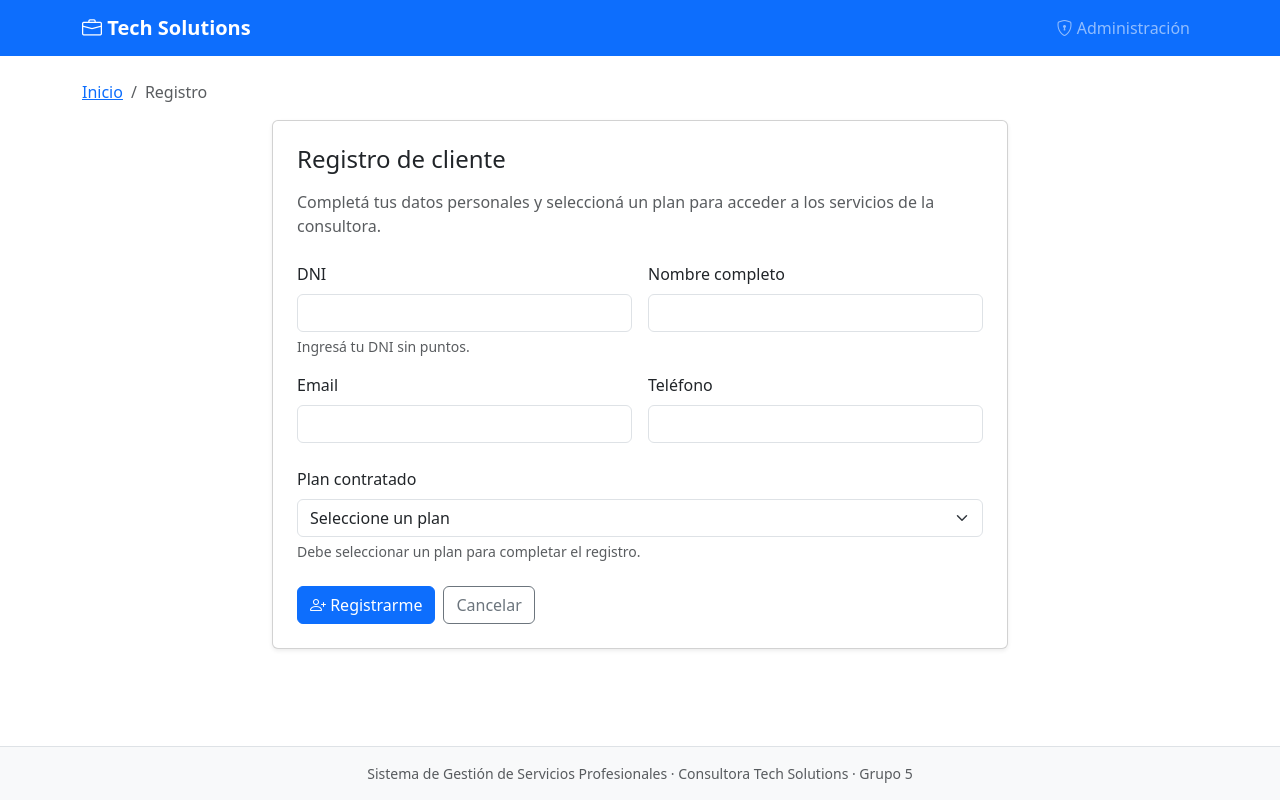
After one commit to Esrabito/Consultora-Tech-Solutions---Parcial-2---Grupo-5, a Flask app: template app/templates/clients/formulario.html in a window 1280 px wide. The commit adds this page. Run offline with Flask 3, Linux system fonts and the light colour scheme; the template is opened without the code that fills it, so the values that code supplies are empty; parts of the project's set-up code (start-up, migrations or seed data) failed here and were passed over.

Commit message:
feat(clientes): creación de formulario de registro

```diff
--- a/app/models/cliente.py
+++ b/app/models/cliente.py
@@ -33,6 +33,7 @@ class Cliente(db.Model):
     def a_dict(self):
         return {
             "id_cliente": self.id_cliente,
+            "dni": self.dni,
             "nombre": self.nombre,
             "email": self.email,
             "telefono": self.telefono,
--- /dev/null
+++ b/app/templates/clients/formulario.html
@@ -0,0 +1,191 @@
+{% extends "base.html" %}
+
+{% block titulo %}Registro de cliente{% endblock %}
+
+{% block contenido %}
+<nav aria-label="breadcrumb">
+  <ol class="breadcrumb">
+    <li class="breadcrumb-item">
+      <a href="{{ url_for('main.inicio') }}">Inicio</a>
+    </li>
+    <li class="breadcrumb-item active" aria-current="page">
+      Registro
+    </li>
+  </ol>
+</nav>
+
+<div class="row justify-content-center">
+  <div class="col-12 col-md-10 col-lg-8">
+    <div class="card shadow-sm">
+      <div class="card-body p-4">
+
+        <h1 class="h4 mb-3">Registro de cliente</h1>
+
+        <p class="text-muted mb-4">
+          Completá tus datos personales y seleccioná un plan para acceder
+          a los servicios de la consultora.
+        </p>
+
+        {% if errores.general %}
+          <div class="alert alert-danger">
+            {{ errores.general }}
+          </div>
+        {% endif %}
+
+        <form method="post" novalidate>
+
+          <input type="hidden"
+                 name="csrf_token"
+                 value="{{ csrf_token() }}">
+
+          <div class="row g-3">
+
+            <!-- DNI -->
+            <div class="col-md-6">
+              <label for="dni" class="form-label">
+                DNI
+              </label>
+
+              <input
+                type="text"
+                id="dni"
+                name="dni"
+                maxlength="8"
+                class="form-control {% if errores.dni %}is-invalid{% endif %}"
+                value="{{ datos.get('dni') or '' }}"
+                required>
+
+              {% if errores.dni %}
+                <div class="invalid-feedback">
+                  {{ errores.dni }}
+                </div>
+              {% else %}
+                <div class="form-text">
+                  Ingresá tu DNI sin puntos.
+                </div>
+              {% endif %}
+            </div>
+
+            <!-- Nombre -->
+            <div class="col-md-6">
+              <label for="nombre" class="form-label">
+                Nombre completo
+              </label>
+
+              <input
+                type="text"
+                id="nombre"
+                name="nombre"
+                maxlength="100"
+                class="form-control {% if errores.nombre %}is-invalid{% endif %}"
+                value="{{ datos.get('nombre') or '' }}"
+                required>
+
+              {% if errores.nombre %}
+                <div class="invalid-feedback">
+                  {{ errores.nombre }}
+                </div>
+              {% endif %}
+            </div>
+
+            <!-- Email -->
+            <div class="col-md-6">
+              <label for="email" class="form-label">
+                Email
+              </label>
+
+              <input
+                type="email"
+                id="email"
+                name="email"
+                class="form-control {% if errores.email %}is-invalid{% endif %}"
+                value="{{ datos.get('email') or '' }}"
+                required>
+
+              {% if errores.email %}
+                <div class="invalid-feedback">
+                  {{ errores.email }}
+                </div>
+              {% endif %}
+            </div>
+
+            <!-- Teléfono -->
+            <div class="col-md-6">
+              <label for="telefono" class="form-label">
+                Teléfono
+              </label>
+
+              <input
+                type="text"
+                id="telefono"
+                name="telefono"
+                class="form-control {% if errores.telefono %}is-invalid{% endif %}"
+                value="{{ datos.get('telefono') or '' }}"
+                required>
+
+              {% if errores.telefono %}
+                <div class="invalid-feedback">
+                  {{ errores.telefono }}
+                </div>
+              {% endif %}
+            </div>
+
+          </div>
+
+          <!-- PLAN -->
+          <div class="mt-4">
+            <label for="id_plan" class="form-label">
+              Plan contratado
+            </label>
+
+            <select
+              id="id_plan"
+              name="id_plan"
+              class="form-select {% if errores.id_plan %}is-invalid{% endif %}"
+              required>
+
+              <option value="">
+                Seleccione un plan
+              </option>
+
+              {% for plan in planes %}
+                <option
+                  value="{{ plan.id_plan }}"
+                  {% if datos.get('id_plan')|string == plan.id_plan|string %}
+                    selected
+                  {% endif %}>
+                  {{ plan.nombre_plan }} - ${{ plan.valor_plan }}
+                </option>
+              {% endfor %}
+            </select>
+
+            {% if errores.id_plan %}
+              <div class="invalid-feedback">
+                {{ errores.id_plan }}
+              </div>
+            {% else %}
+              <div class="form-text">
+                Debe seleccionar un plan para completar el registro.
+              </div>
+            {% endif %}
+          </div>
+
+          <div class="d-flex gap-2 mt-4">
+            <button type="submit" class="btn btn-primary">
+              <i class="bi bi-person-plus"></i>
+              Registrarme
+            </button>
+
+            <a href="{{ url_for('main.inicio') }}"
+               class="btn btn-outline-secondary">
+              Cancelar
+            </a>
+          </div>
+
+        </form>
+
+      </div>
+    </div>
+  </div>
+</div>
+{% endblock %}
```
Also changed, not shown: app/templates/main/inicio.html (+44 -5 lines).
